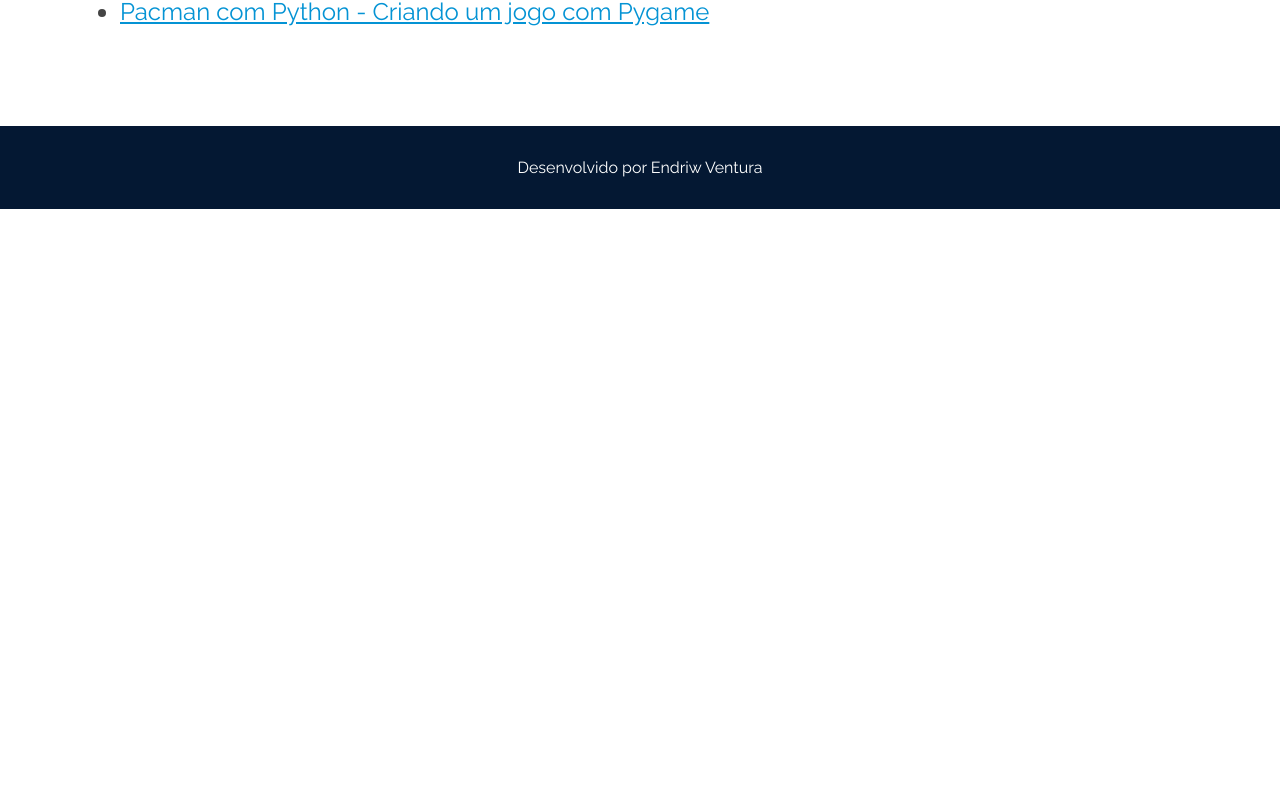
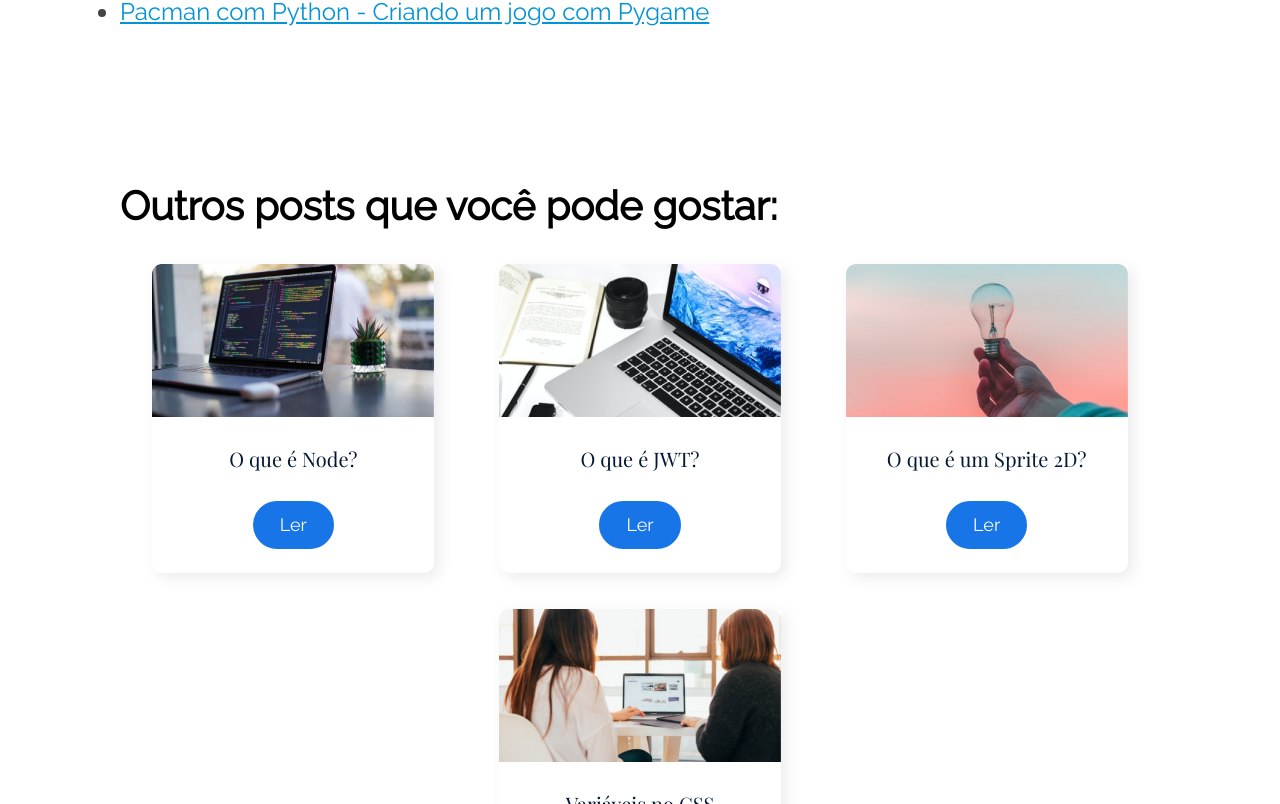
Before and after one commit to Endriw-Ventura/HelloWorld, a React (Create React App) app: page /posts/1 in a window 1280 px wide. Shown: the part 3696-4500 px from the top of the page. Before the commit the page ends 3905 px from the top, so only its background shows below. Built offline with nearby package versions, Linux system fonts and the light colour scheme.

Commit message:
[FEATURE] - Adicionei a feature de páginas recomendadas

```diff
--- a/src/components/PostCard/PostCard.module.css
+++ b/src/components/PostCard/PostCard.module.css
@@ -4,6 +4,7 @@
   box-shadow: 5px 5px 15px rgba(0, 0, 0, 0.08);
   border-radius: 0px 0px 10px 10px;
   padding-bottom: 1.5rem;
+  margin: 18px 0;
   transition: transform 0.2s;
 }
 
--- a/src/components/PostCard/index.js
+++ b/src/components/PostCard/index.js
@@ -9,7 +9,7 @@ function PostCard({ post }) {
       <div className={styles.post}>
         <img
           className={styles.capa}
-          src={`posts/${post.id}/capa.png`}
+          src={`/posts/${post.id}/capa.png`}
           alt="post image"
         ></img>
         <p className={styles.titulo}> {post.titulo} </p>
--- /dev/null
+++ b/src/components/Recommendations/Recommendations.module.css
@@ -0,0 +1,13 @@
+.h1 {
+  font-size: 40px;
+  font-weight: 700;
+}
+
+.recommended {
+  padding: 2.5rem 7.5rem 4.5rem;
+}
+.boxCard {
+  display: flex;
+  flex-wrap: wrap;
+  justify-content: space-around;
+}
--- /dev/null
+++ b/src/components/Recommendations/index.js
@@ -0,0 +1,15 @@
+import PostCard from "components/PostCard";
+import styles from "./Recommendations.module.css";
+
+export default function Recommendations({ posts }) {
+  return (
+    <section className={styles.recommended}>
+      <h1 className={styles.h1}>Outros posts que você pode gostar:</h1>
+      <div className={styles.boxCard}>
+        {posts.slice(0, 4).map((post) => (
+          <PostCard key={post.id} post={post} />
+        ))}
+      </div>
+    </section>
+  );
+}
--- a/src/pages/Post/index.js
+++ b/src/pages/Post/index.js
@@ -5,10 +5,12 @@ import PageModel from "components/PageModel";
 import ReactMarkdown from "react-markdown";
 import Notfound from "pages/Notfound";
 import DefaultPage from "components/DefaultPage";
+import Recommendations from "components/Recommendations";
 
 export default function Post() {
   const params = useParams();
   const post = posts.find((post) => post.id == params.id);
+  const recommendations = posts.filter((post) => post.id != params.id);
   if (!post) {
     return <Notfound />;
   }
@@ -18,11 +20,17 @@ export default function Post() {
         <Route
           index
           element={
-            <PageModel photo={`/posts/${post.id}/capa.png`} title={post.titulo}>
-              <div className="post-markdown-container">
-                <ReactMarkdown>{post.texto}</ReactMarkdown>
-              </div>
-            </PageModel>
+            <>
+              <PageModel
+                photo={`/posts/${post.id}/capa.png`}
+                title={post.titulo}
+              >
+                <div className="post-markdown-container">
+                  <ReactMarkdown>{post.texto}</ReactMarkdown>
+                </div>
+              </PageModel>
+              <Recommendations posts={recommendations} />
+            </>
           }
         ></Route>
       </Route>
```
